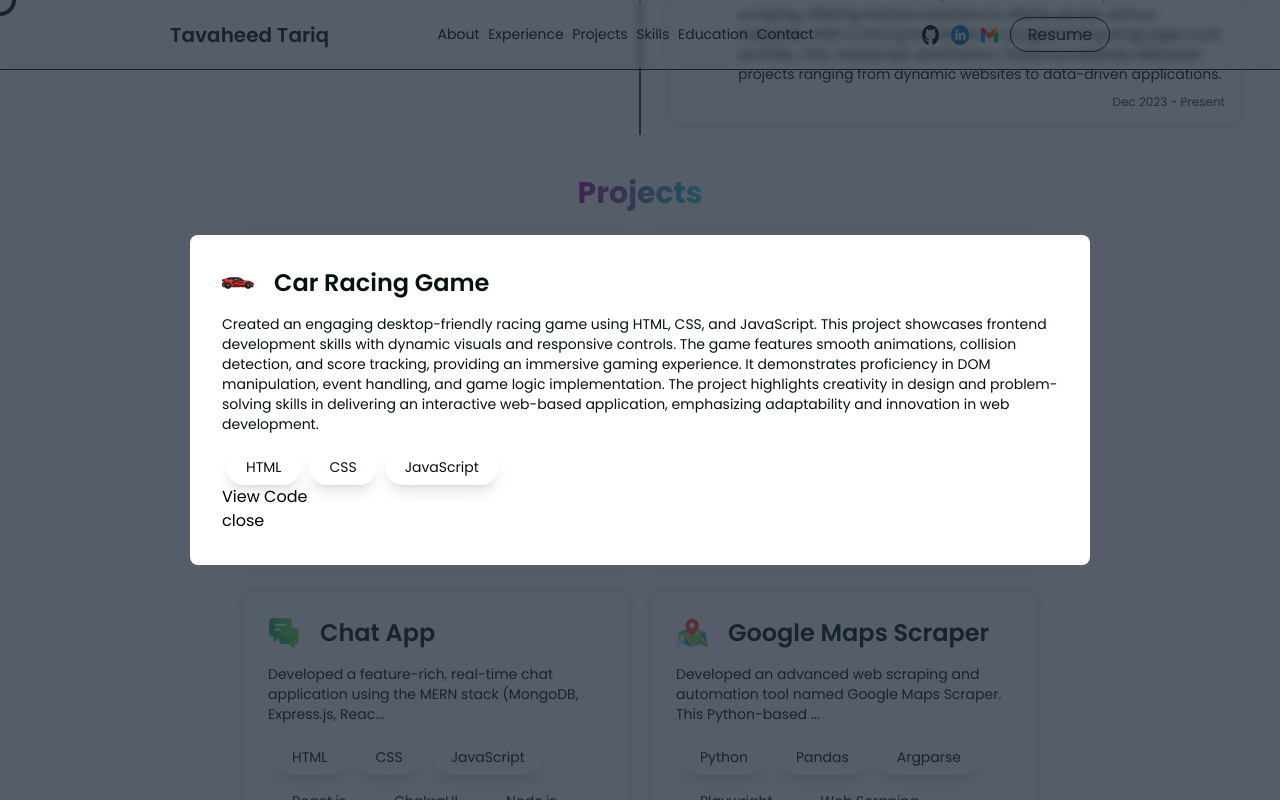
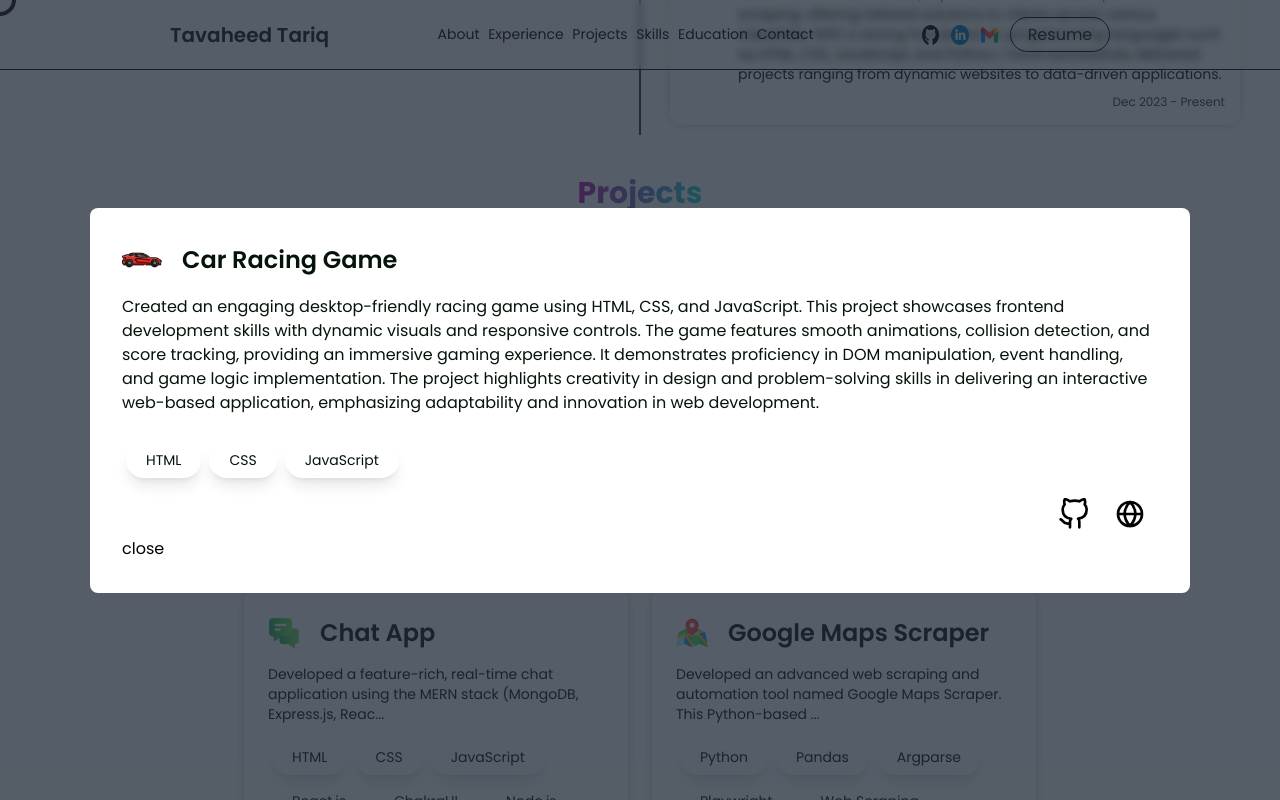
Before and after one commit to Tawheed-tariq/Portfolio, a React (Vite) app: page / in a window 1280 px wide. Both pictures are taken after a click on the element 436 px from the left and 1598 px from the top of the page. Shown: the part 1198-1998 px from the top of the page. Built offline with nearby package versions, Linux system fonts and the light colour scheme.

Commit message:
changes in project

```diff
--- a/src/App.css
+++ b/src/App.css
@@ -150,3 +150,63 @@ body{
     box-shadow: 0px 0px 10px rgba(62, 58, 59, 0.236);
   }
 }
+
+
+/* css for 'view code' button  */
+.button-icon {
+  display: flex;
+  border: 3px #fff solid;
+  width: fit-content;
+  height: fit-content;
+  cursor: pointer;
+}
+
+.icon {
+  background-color: #fff;
+  padding: 10px 10px 5px 10px;
+}
+
+.icon svg {
+  width: 25px;
+  height: 25px;
+}
+
+.cube {
+  transition: all 0.4s;
+  transform-style: preserve-3d;
+  width: 200px;
+  height: 20px;
+}
+
+.button-icon:hover {
+  border-color: #ff98a2;
+}
+
+.button-icon:hover .cube {
+  transform: rotateX(90deg);
+}
+
+.side {
+  position: absolute;
+  height: 47px;
+  width: 200px;
+  display: flex;
+  font-size: 0.8em;
+  justify-content: center;
+  align-items: center;
+  text-transform: uppercase;
+  letter-spacing: 0.5px;
+  font-weight: bold;
+}
+
+.top {
+  background: #ff98a2;
+  color: #fff;
+  transform: rotateX(-90deg) translate3d(0, 13.5px, 2em);
+}
+
+.front {
+  background: #222229;
+  color: #fff;
+  transform: translate3d(0, 0, 1em);
+}
--- a/src/components/project.jsx
+++ b/src/components/project.jsx
@@ -15,7 +15,6 @@ export default function Project({ title, desc, img, skillArr, url }) {
   return (
     <>
       <div className={`shadow rounded-md max-w-96 p-6 `} onClick={handleClick}>
-        {/* <a target="_blank" href={url}> */}
         <div className="flex flex-col gap-[15px]">
           <div className="flex items-center gap-5">
             <img src={img} className={`w-8 h-8 `} />
@@ -33,21 +32,18 @@ export default function Project({ title, desc, img, skillArr, url }) {
             ))}
           </div>
         </div>
-        {/* </a> */}
       </div>
       {showPopup && (
         <div className="fixed inset-0 flex items-center z-[999] justify-center bg-gray-800 bg-opacity-75">
-          <div className="bg-white p-8 max-w-[900px] rounded-lg">
+          <div className="bg-white p-8 max-w-[1100px] rounded-lg">
             <div className="flex flex-col gap-[15px]">
               <div className="flex items-center gap-5">
-                <img src={img} className={`w-8 h-8 `} />
-                <h1 className={`text-xl md:text-2xl font-semibold text-txt `}>
+                <img src={img} className={`w-10 h-10 `} />
+                <h1 className={`text-xl md:text-2xl font-semibold text-txt`}>
                   {title}
                 </h1>
               </div>
-              <p className={`text-xs md:text-sm text-txt`}>
-                {desc}
-              </p>
+              <p className={`text-sm md:text-base mb-3 text-txt`}>{desc}</p>
 
               <div className={`flex flex-wrap gap-2 md:mx-1`}>
                 {skillArr.map((skill) => (
@@ -55,25 +51,75 @@ export default function Project({ title, desc, img, skillArr, url }) {
                 ))}
               </div>
             </div>
-            <div>
-              <a target="_blank" href={url}>
-                <button>
-                  View Code
-                </button>
-              </a>
-
+            <div className="flex pt-5 px-3 justify-end gap-6">
+              <GithubBtn />
+              <BrowserBtn />
             </div>
-            <div
-              onClick={handleClick}
-            >
-              close
-            </div>
+            <div onClick={handleClick}>close</div>
           </div>
         </div>
       )}
     </>
   );
 }
+
+const BrowserBtn = () => {
+  return (
+    <div className="group relative">
+      <button>
+        <svg
+          stroke-linejoin="round"
+          stroke-linecap="round"
+          stroke-width="2"
+          stroke="currentColor"
+          fill="none"
+          viewBox="0 0 24 24"
+          className="w-8 hover:scale-125 duration-200 hover:stroke-blue-500"
+        >
+          <path d="M3 12H21M3 12C3 16.9706 7.02944 21 12 21M3 12C3 7.02944 7.02944 3 12 3M21 12C21 16.9706 16.9706 21 12 21M21 12C21 7.02944 16.9706 3 12 3M12 21C4.75561 13.08 8.98151 5.7 12 3M12 21C19.2444 13.08 15.0185 5.7 12 3"/>
+        </svg>
+      </button>
+      <span
+        className="absolute -top-14 left-[50%] -translate-x-[50%]
+  z-20 origin-left scale-0 px-3 rounded-lg border
+  border-gray-300 bg-white py-2 text-sm font-bold
+  shadow-md transition-all duration-300 ease-in-out
+  group-hover:scale-100"
+      >
+        Web View<span></span>
+      </span>
+    </div>
+  );
+};
+
+const GithubBtn = () => {
+  return (
+    <div className="group relative">
+      <button>
+        <svg
+          stroke-linejoin="round"
+          stroke-linecap="round"
+          stroke-width="2"
+          stroke="currentColor"
+          fill="none"
+          viewBox="0 0 24 24"
+          className="w-8 hover:scale-125 duration-200 hover:stroke-blue-500"
+        >
+          <path d="M9 19c-5 1.5-5-2.5-7-3m14 6v-3.87a3.37 3.37 0 0 0-.94-2.61c3.14-.35 6.44-1.54 6.44-7A5.44 5.44 0 0 0 20 4.77 5.07 5.07 0 0 0 19.91 1S18.73.65 16 2.48a13.38 13.38 0 0 0-7 0C6.27.65 5.09 1 5.09 1A5.07 5.07 0 0 0 5 4.77a5.44 5.44 0 0 0-1.5 3.78c0 5.42 3.3 6.61 6.44 7A3.37 3.37 0 0 0 9 18.13V22"></path>
+        </svg>
+      </button>
+      <span
+        className="absolute -top-14 left-[50%] -translate-x-[50%]
+  z-20 origin-left scale-0 px-3 rounded-lg border
+  border-gray-300 bg-white py-2 text-sm font-bold
+  shadow-md transition-all duration-300 ease-in-out
+  group-hover:scale-100"
+      >
+        GitHub<span></span>
+      </span>
+    </div>
+  );
+};
 
 const Icon = ({ skill }) => {
   return (
```
